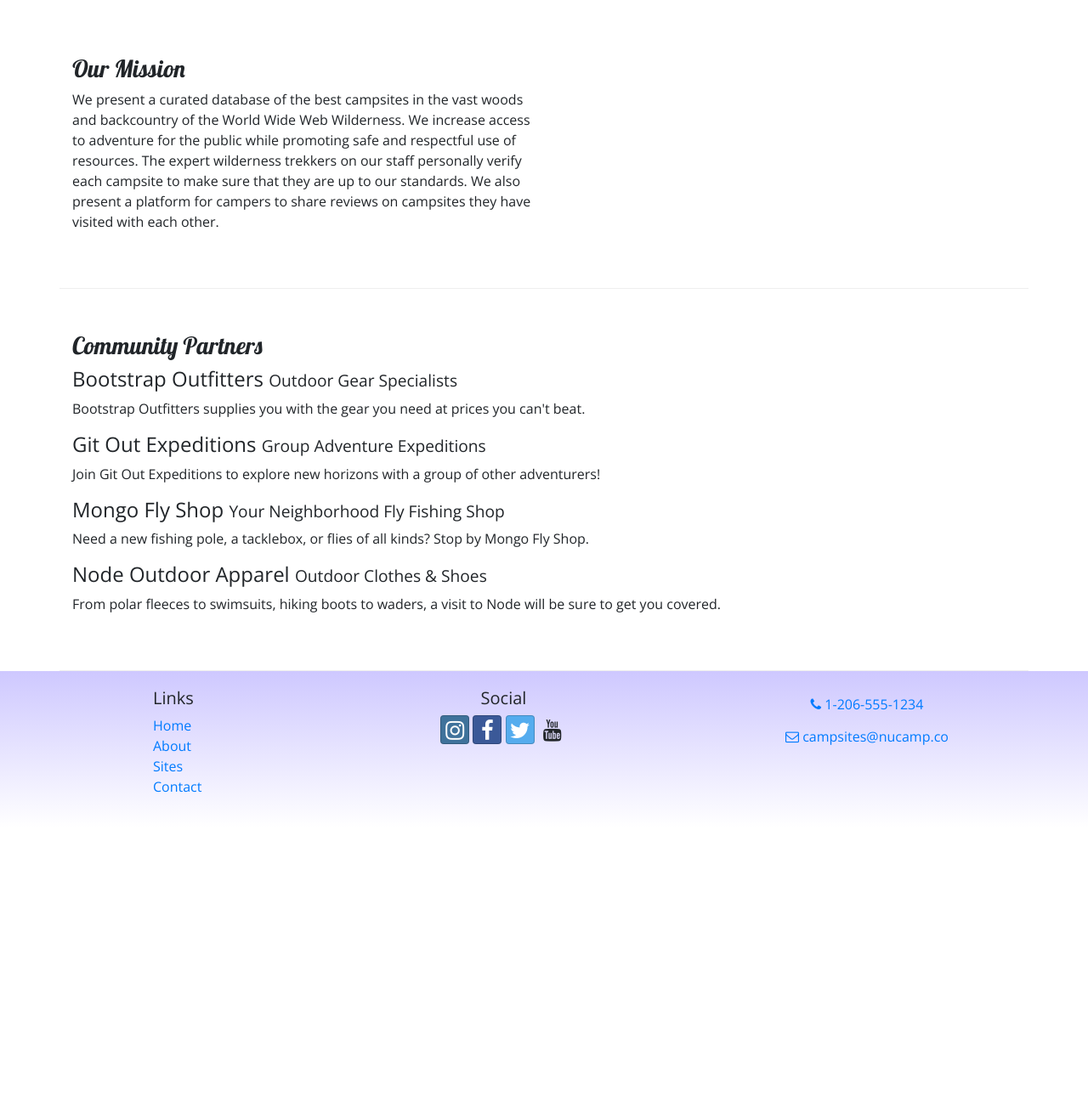
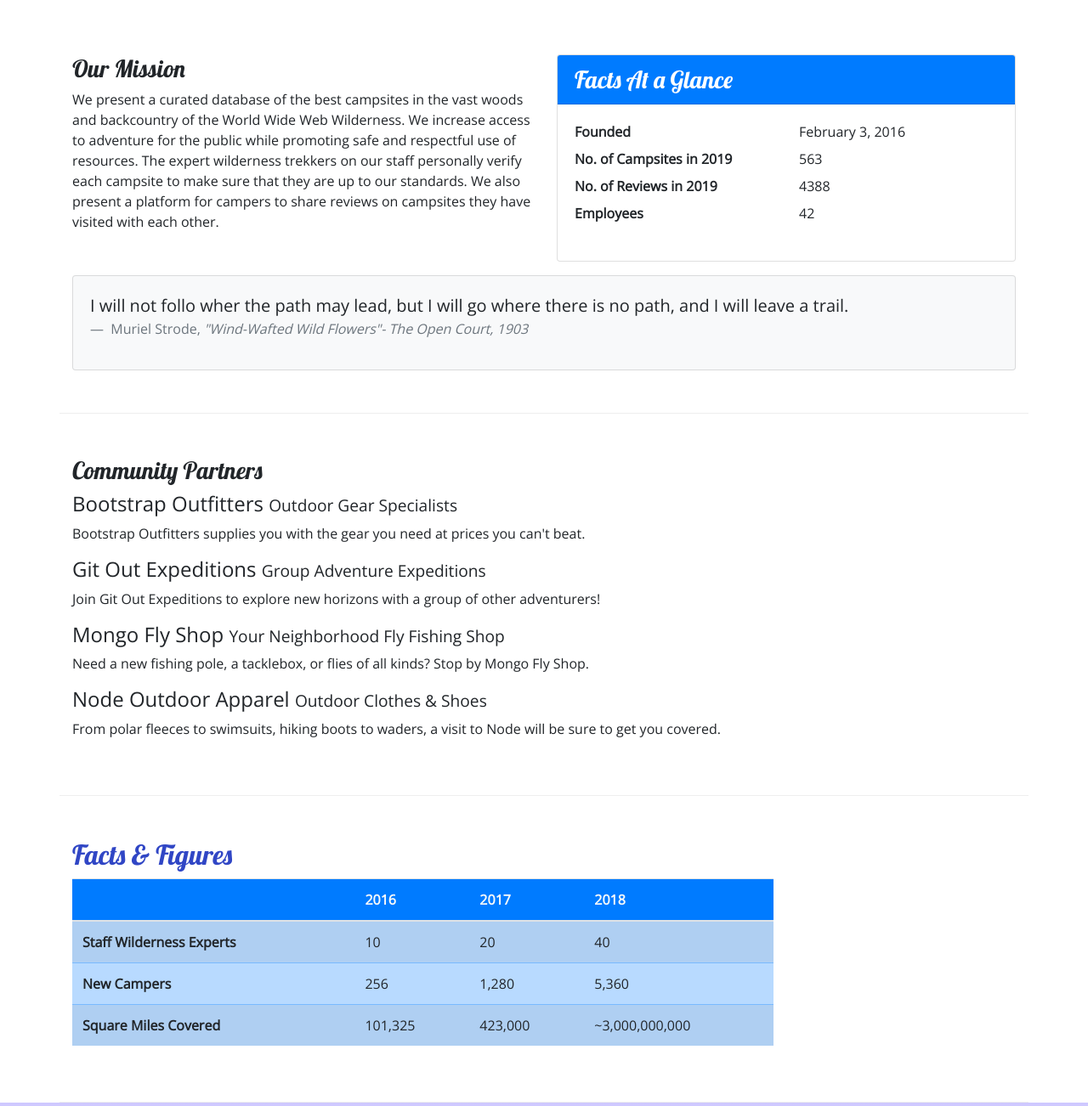
Before and after one commit to jshabani/nucampsite, a website: page aboutus.html in a window 1280 px wide. Shown: the part 340-1642 px from the top of the page at 85% size. Before the commit the page ends 1314 px from the top, so only its background shows below. Drawn offline with nearby package versions, Linux system fonts and the light colour scheme.

Commit message:
Tables and Cards

```diff
--- a/aboutus.html
+++ b/aboutus.html
@@ -68,6 +68,38 @@
                 <h3>Our Mission</h3>
                 <p>We present a curated database of the best campsites in the vast woods and backcountry of the World Wide Web Wilderness. We increase access to adventure for the public while promoting safe and respectful use of resources. The expert wilderness trekkers on our staff personally verify each campsite to make sure that they are up to our standards. We also present a platform for campers to share reviews on campsites they have visited with each other.</p>
             </div>
+            <div class="col-sm-6">
+                <div class="card">
+                    <h3 class="card-header bg-primary text-white">Facts At a Glance</h3>
+                    <div class="card-body">
+                        <dl class="row">
+                            <dt class="col-6">Founded</dt>
+                            <dd class="col-6">February 3, 2016</dd>
+                            <dt class="col-6">No. of Campsites in 2019</dt>
+                            <dd class="col-6">563</dd>
+                            <dt class="col-6">No. of Reviews in 2019</dt>
+                            <dd class="col-6">4388</dd>
+                            <dt class="col-6">Employees</dt>
+                            <dd class="col-6">42</dd>
+                        </dl>
+                    </div>
+                </div>
+            </div>
+            <div class="col">
+                <div class="card bg-light mt-3">
+                    <blockquote class="blockquote card-body">
+                        <p class="mb-0">
+                           I will not follo wher the path may lead, but I will go where there is no path, and I will leave a trail.
+                        </p>
+                        <footer class="blockquote-footer">
+                          Muriel Strode,
+                          <cite title="Source Title">"Wind-Wafted Wild Flowers"-
+                              The Open Court, 1903
+                          </cite>
+                        </footer>
+                    </blockquote>
+                </div>
+            </div>
         </div>
 
         <div class="row row-content">
@@ -83,9 +115,48 @@
                 <p class="d-none d-sm-block">From polar fleeces to swimsuits, hiking boots to waders, a visit to Node will be sure to get you covered.</p>
             </div>
         </div>
+
+        <div class="row row-content">
+            <div class="col-sm-9">
+              <h2>Facts &amp; Figures</h2>
+                <div class="table-responsive">
+                    <table class="table table-striped">
+                        <thead>
+                            <tr class="bg-primary text-light">
+                                <th></th>
+                                <th>2016</th>
+                                <th>2017</th>
+                                <th>2018</th>
+                            </tr>
+                        </thead>
+                        <tbody class="table-primary">
+                            <tr>
+                                <th>Staff Wilderness Experts</th>
+                                <td>10</td>
+                                <td>20</td>
+                                <td>40</td>
+                            </tr>
+                            <tr>
+                                <th>New Campers</th>
+                                <td>256</td>
+                                <td>1,280</td>
+                                <td>5,360</td>
+                            </tr>
+                            <tr>
+                                <th>Square Miles Covered</th>
+                                <td>101,325</td>
+                                <td>423,000</td>
+                                <td>~3,000,000,000</td>
+                            </tr>
+                        </tbody>
+                    </table>
+                </div>
+            </div>
+        </div>
+
     </div>
 
-    <footer>
+    <footer class="site-footer">
         <div class="container">
             <div class="row">
                 <div class="col-4 col-sm-2 offset-1">
--- a/css/styles.css
+++ b/css/styles.css
@@ -14,7 +14,7 @@ header h2 {
     color: #CEC8FF;
 }
 
-footer {
+.site-footer {
     background-image: linear-gradient(#CEC8FF, white);
     padding: 20px 0;
 }
```
Also changed, not shown: contactus.html (+1 -1 lines), index.html (+1 -1 lines).
